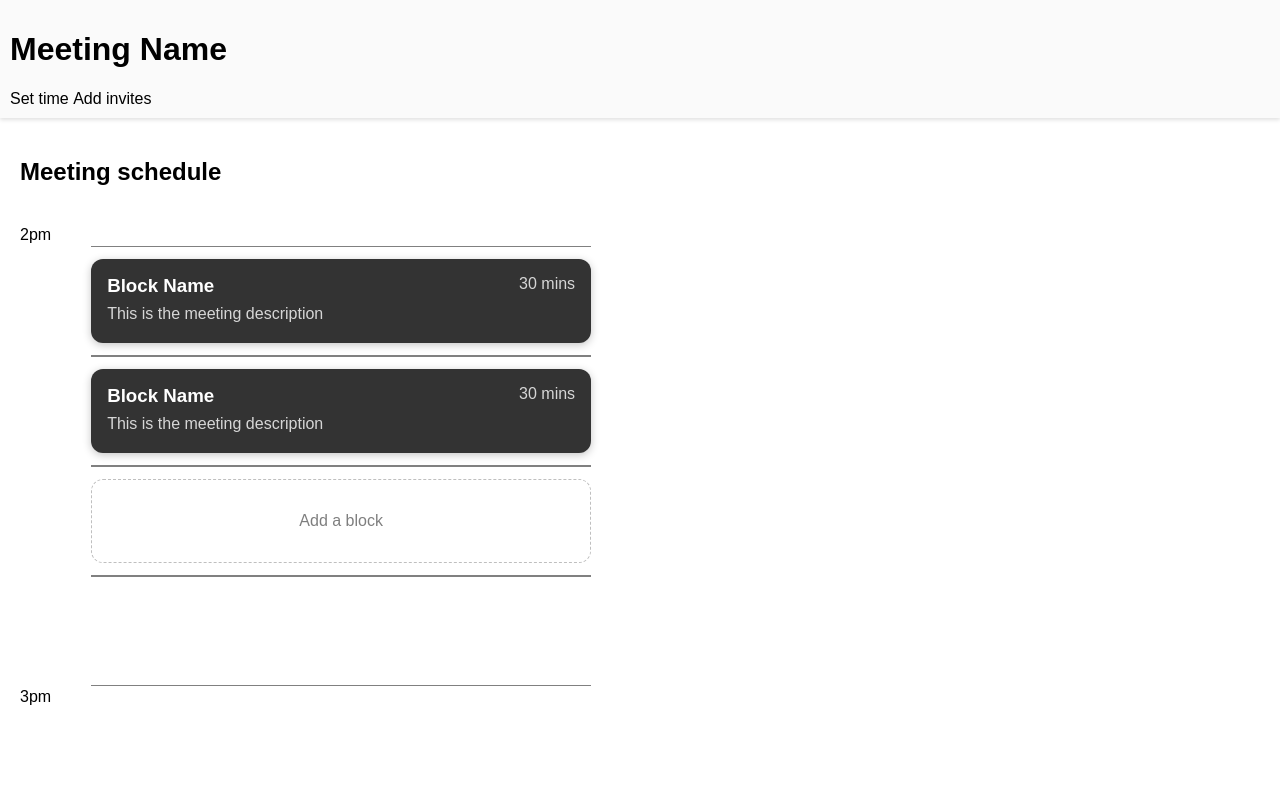
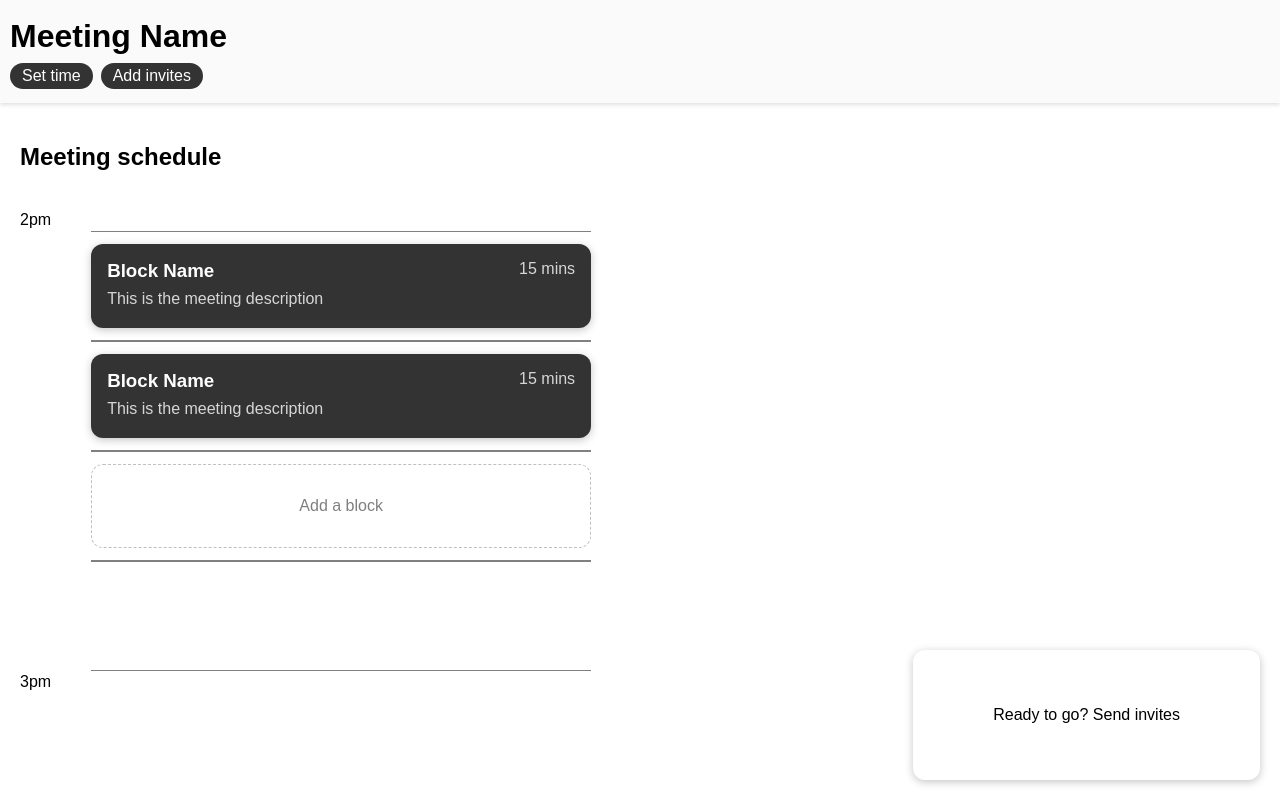
Before and after one commit to anderskravis/reacttest, a React (Create React App) app in the folder my-app/: page / in a window 1280 px wide. Built offline with nearby package versions, Linux system fonts and the light colour scheme.

Commit message:
full frame

```diff
--- a/my-app/src/components/TopNav.css
+++ b/my-app/src/components/TopNav.css
@@ -7,6 +7,16 @@
 .topNav-left {
 }
 
+h1 {
+	margin: 8px 0px;
+}
+
 .button {
-	display: inline;
+	display: inline-block;
+	background: #333333;
+	color: white;
+	padding: 4px 12px;
+	border-radius: 100px;
+	margin-right: 8px;
+	margin-bottom: 4px;
 }
--- a/my-app/src/containers/builder/Builder.css
+++ b/my-app/src/containers/builder/Builder.css
@@ -75,3 +75,14 @@ h3 {
 .block-placeholder:hover {
 	opacity: 1;
 }
+
+.go-section {
+	background: white;
+	box-shadow: 0px 2px 8px rgba(0,0,0,0.23);
+	padding: 40px 80px;
+	position: absolute;
+	right: 20px;
+	bottom: 20px;
+	display: flex;
+	border-radius: 12px;
+}
--- a/my-app/src/containers/builder/Builder.js
+++ b/my-app/src/containers/builder/Builder.js
@@ -26,7 +26,7 @@ class Builder extends Component {
 							<div className="block-row">
 								<div className="block">
 									<h3>Block Name</h3>
-									<span className="block-time">30 mins</span>
+									<span className="block-time">15 mins</span>
 									<p className="block-description">This is the meeting description</p>
 								</div>
 							</div>
@@ -34,7 +34,7 @@ class Builder extends Component {
 							<div className="block-row">
 								<div className="block">
 									<h3>Block Name</h3>
-									<span className="block-time">30 mins</span>
+									<span className="block-time">15 mins</span>
 									<p className="block-description">This is the meeting description</p>
 								</div>
 							</div>
@@ -52,6 +52,10 @@ class Builder extends Component {
 
 					</div>
 
+					<div className="go-section">
+							<p>Ready to go? Send invites</p>
+					</div>
+
       </div>
 			</div>
     );
```
